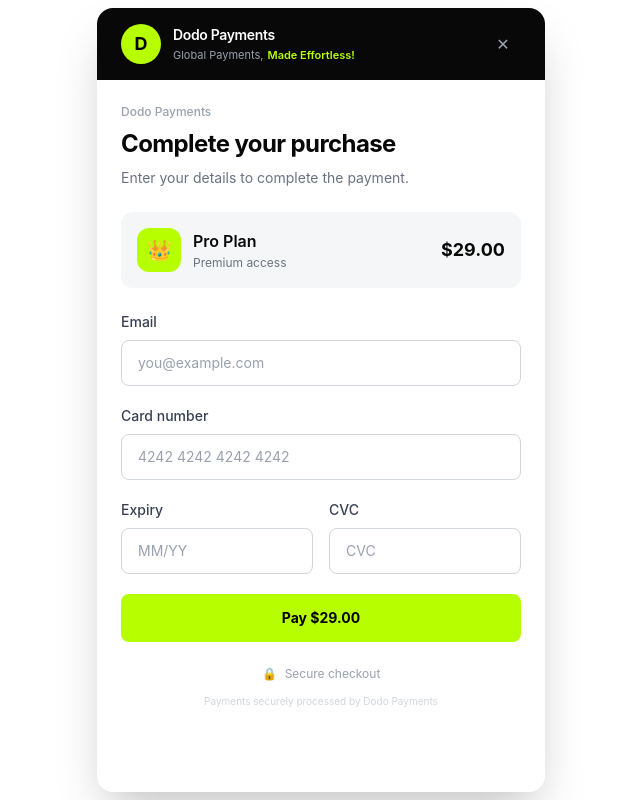
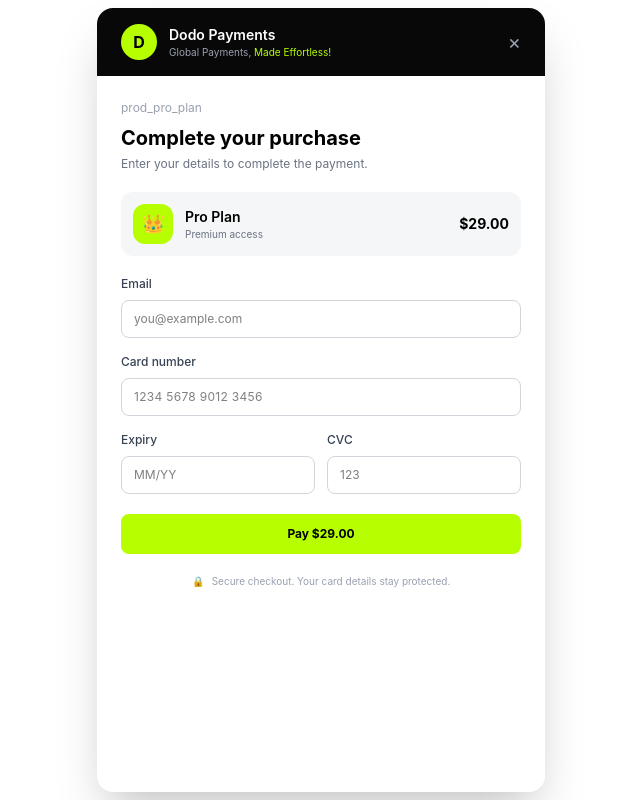
Before and after one commit to sanjeevrajak3009/dodo-checkout, a React (Vite) app in the folder checkout/: page / in a window 1280 px wide. Shown: the whole page, without its empty margins (319-959 px from the left). Built offline with nearby package versions, Linux system fonts and the light colour scheme.

Commit message:
Build embeddable checkout

```diff
--- a/checkout/src/App.tsx
+++ b/checkout/src/App.tsx
@@ -1,118 +1,33 @@
 import { useEffect, useState } from "react";
-
-import CheckoutForm from "./components/CheckoutForm";
-import PaymentStatus from "./components/PaymentStatus";
-
+import { isCheckoutInitMessage } from "./types/checkout";
 import { processPayment } from "./services/payment";
 
-import type { PaymentStatus as PaymentStatusType } from "./types/checkout";
-import {
-    isCheckoutInitMessage,
-} from "./types/checkout";
-
+type PaymentStatus = "idle" | "processing" | "success" | "error";
 
 function App() {
-  const [status, setStatus] =
-    useState<PaymentStatusType>("idle");
+  const [productId, setProductId] = useState("");
+  const [parentOrigin, setParentOrigin] = useState<string | null>(null);
 
+  const [email, setEmail] = useState("");
+  const [cardNumber, setCardNumber] = useState("");
+  const [expiry, setExpiry] = useState("");
+  const [cvc, setCvc] = useState("");
+
+  const [status, setStatus] = useState<PaymentStatus>("idle");
   const [errorMessage, setErrorMessage] = useState("");
 
-  const [productId, setProductId] = useState("");
-
-  const [parentOrigin, setParentOrigin] =
-    useState<string | null>(null);
-
-  /*
-   * Tell the SDK that the checkout is ready.
-   */
   useEffect(() => {
-    if (window.parent === window) {
-      return;
-    }
-
+    const sendReady = () => {
       window.parent.postMessage(
         {
           type: "checkout.ready",
         },
         "*"
       );
-  }, []);
-
-  /*
-   * Receive initialization from the SDK.
-   */
-useEffect(() => {
-  if (window.parent === window) {
-    return;
-  }
-
-  const sendCheckoutHeight = () => {
-    const root = document.getElementById("root");
-
-    if (!root) {
-      return;
-    }
-
-    const rootRect = root.getBoundingClientRect();
-
-    const height = Math.ceil(
-      Math.max(
-        rootRect.bottom,
-        root.scrollHeight,
-        document.body.scrollHeight,
-        document.documentElement.scrollHeight
-      )
-    );
-
-    window.parent.postMessage(
-      {
-        type: "checkout.resize",
-        payload: {
-          height: height + 8,
-        },
-      },
-      parentOrigin ?? "*"
-    );
     };
 
-  const root = document.getElementById("root");
+    sendReady();
 
-  if (!root) {
-    return;
-  }
-
-  const resizeObserver = new ResizeObserver(() => {
-    sendCheckoutHeight();
-  });
-
-  resizeObserver.observe(root);
-  resizeObserver.observe(document.body);
-
-  /*
-   * Initial measurement.
-   */
-  sendCheckoutHeight();
-
-  /*
-   * Measure after browser layout.
-   */
-  requestAnimationFrame(() => {
-    sendCheckoutHeight();
-  });
-
-  /*
-   * Measure once more after fonts/images/layout
-   * have settled.
-   */
-  setTimeout(() => {
-    sendCheckoutHeight();
-  }, 100);
-
-  return () => {
-    resizeObserver.disconnect();
-  };
-}, [parentOrigin]);
-useEffect(() => {
     const handleMessage = (event: MessageEvent) => {
       if (event.source !== window.parent) {
         return;
@@ -134,48 +49,179 @@
   }, []);
 
   const sendMessageToParent = (
-    type: string,
-    payload?: Record<string, unknown>
+    message: Record<string, unknown>
   ) => {
     if (!parentOrigin) {
       return;
     }
 
-    window.parent.postMessage(
-      {
-        type,
-        payload,
-      },
-      parentOrigin
+    window.parent.postMessage(message, parentOrigin);
+  };
+
+  const handleClose = () => {
+    sendMessageToParent({
+      type: "checkout.close",
+    });
+  };
+
+  const formatCardNumber = (value: string) => {
+    const digits = value
+      .replace(/\D/g, "")
+      .slice(0, 16);
+
+    return digits.replace(
+      /(\d{4})(?=\d)/g,
+      "$1 "
     );
   };
 
-  const handleClose = () => {
-    sendMessageToParent("checkout.close");
+  const formatExpiry = (value: string) => {
+    const digits = value
+      .replace(/\D/g, "")
+      .slice(0, 4);
+
+    if (!digits) {
+      return "";
+    }
+
+    // 7 -> 07/
+    if (digits.length === 1) {
+      const firstDigit = Number(digits[0]);
+
+      if (firstDigit >= 2 && firstDigit <= 9) {
+        return `0${firstDigit}/`;
+      }
+
+      return digits;
+    }
+
+    let month = digits.slice(0, 2);
+
+    const monthNumber = Number(month);
+
+    // 00 -> 01
+    if (monthNumber === 0) {
+      month = "01";
+    }
+
+    // 13 -> 03
+    if (monthNumber > 12) {
+      month = `0${month[1]}`;
+    }
+
+    const year = digits.slice(2);
+
+    if (!year) {
+      return `${month}/`;
+    }
+
+    return `${month}/${year}`;
   };
 
-  const handlePayment = async ({
-    cardNumber,
-  }: {
-    email: string;
-    cardNumber: string;
-    expiry: string;
-    cvc: string;
-  }) => {
+  const handleExpiryChange = (
+    value: string
+  ) => {
+    // Allow removing "/" first with backspace.
+    if (
+      expiry.endsWith("/") &&
+      value.length === expiry.length - 1
+    ) {
+      setExpiry(expiry.slice(0, -1));
+      return;
+    }
+
+    setExpiry(formatExpiry(value));
+  };
+
+  const validateForm = () => {
+    const cardDigits = cardNumber.replace(
+      /\s/g,
+      ""
+    );
+
+    if (!email.trim()) {
+      return "Enter your email.";
+    }
+
+    if (
+      !/^[^\s@]+@[^\s@]+\.[^\s@]+$/.test(
+        email
+      )
+    ) {
+      return "Enter a valid email.";
+    }
+
+    if (!/^\d{16}$/.test(cardDigits)) {
+      return "Enter a valid 16-digit card number.";
+    }
+
+    const expiryMatch =
+      /^(\d{2})\/(\d{2})$/.exec(expiry);
+
+    if (!expiryMatch) {
+      return "Enter a valid expiry date.";
+    }
+
+    const month = Number(expiryMatch[1]);
+    const year = Number(
+      `20${expiryMatch[2]}`
+    );
+
+    if (month < 1 || month > 12) {
+      return "Enter a valid expiry month.";
+    }
+
+    const now = new Date();
+
+    const expiryDate = new Date(
+      year,
+      month,
+      0,
+      23,
+      59,
+      59
+    );
+
+    if (expiryDate < now) {
+      return "Your card has expired.";
+    }
+
+    if (!/^\d{3}$/.test(cvc)) {
+      return "CVC must be 3 digits.";
+    }
+
+    return null;
+  };
+
+  const handlePayment = async () => {
     if (status === "processing") {
       return;
     }
 
     setErrorMessage("");
+
+    const validationError = validateForm();
+
+    if (validationError) {
+      setStatus("error");
+      setErrorMessage(validationError);
+      return;
+    }
+
     setStatus("processing");
 
-    const result = await processPayment(cardNumber);
+    const result = await processPayment(
+      cardNumber
+    );
 
     if (result.status === "success") {
       setStatus("success");
 
-      sendMessageToParent("checkout.success", {
+      sendMessageToParent({
+        type: "checkout.success",
+        payload: {
           sessionId: result.sessionId,
+        },
       });
 
       return;
@@ -184,35 +230,34 @@
     setStatus("error");
     setErrorMessage(result.message);
 
-    sendMessageToParent("checkout.error", {
+    sendMessageToParent({
+      type: "checkout.error",
+      payload: {
         code: result.code,
         message: result.message,
+      },
     });
   };
 
-  /*
-   * Success screen
-   */
   if (status === "success") {
     return (
-      <main className="bg-transparent ">
-        <section className="relative mx-auto w-full max-w-md overflow-hidden rounded-2xl bg-white text-center shadow-2xl">
-
-          {/* Header */}
-          <div className="flex items-center justify-between bg-[#080808] px-6 py-5">
+      <main className="h-full overflow-hidden bg-transparent p-2">
+        <section className="mx-auto flex h-full w-full max-w-md flex-col overflow-hidden rounded-2xl bg-white shadow-2xl">
+          <header className="shrink-0 bg-[#080808] px-6 py-4">
+            <div className="flex items-center justify-between">
               <div className="flex items-center gap-3">
-              <div className="flex h-9 w-9 items-center justify-center rounded-full bg-[#B7FF00] text-lg font-bold text-black">
+                <div className="flex h-9 w-9 items-center justify-center rounded-full bg-[#B7FF00] font-bold text-black">
                   D
                 </div>
 
-              <div className="text-left">
+                <div>
                   <p className="text-sm font-semibold text-white">
                     Dodo Payments
                   </p>
 
-                <p className="text-[11px] text-gray-400">
-                  Global Payments,
-                  <span className="ml-1 text-[#B7FF00]">
+                  <p className="text-[10px] text-gray-400">
+                    Global Payments,{" "}
+                    <span className="text-[#B7FF00]">
                       Made Effortless!
                     </span>
                   </p>
@@ -222,35 +267,36 @@
               <button
                 type="button"
                 onClick={handleClose}
+                className="text-xl text-gray-400 transition hover:text-white"
                 aria-label="Close checkout"
-              className="flex h-8 w-8 items-center justify-center rounded-full text-gray-400 transition hover:bg-white/10 hover:text-white"
               >
-              ✕
+                ×
               </button>
             </div>
+          </header>
 
-          {/* Success content */}
-          <div className="p-8">
-            <div className="mx-auto mb-5 flex h-16 w-16 items-center justify-center rounded-full bg-[#B7FF00] text-3xl font-bold text-black">
+          <div className="checkout-scroll flex-1 overflow-y-auto p-6">
+            <div className="flex min-h-full flex-col items-center justify-center text-center">
+              <div className="flex h-16 w-16 items-center justify-center rounded-full bg-[#B7FF00] text-2xl">
                 ✓
               </div>
 
-            <h1 className="text-2xl font-bold text-[#080808]">
+              <h1 className="mt-5 text-2xl font-bold text-black">
                 Payment successful
               </h1>
 
-            <p className="mt-2 text-sm text-gray-500">
-              Your payment has been completed successfully.
+              <p className="mt-2 max-w-xs text-sm text-gray-500">
+                Your payment has been processed
+                successfully.
               </p>
 
-            <div className="mt-6 rounded-xl bg-[#F5F6F7] p-4 text-left">
-              <p className="text-xs font-medium uppercase tracking-wide text-gray-400">
-                Payment status
-              </p>
-
-              <p className="mt-1 text-sm font-medium text-gray-800">
-                Your payment session was created successfully.
-              </p>
+              <button
+                type="button"
+                onClick={handleClose}
+                className="mt-8 w-full rounded-xl bg-[#B7FF00] py-3 text-sm font-bold text-black transition hover:bg-[#A8ED00]"
+              >
+                Done
+              </button>
             </div>
           </div>
         </section>
@@ -258,119 +304,217 @@
     );
   }
 
-  /*
-   * Checkout
-   */
   return (
-    <main className=" md:h-screen bg-transparent  p-2">
+    <main className="h-full overflow-hidden bg-transparent p-2">
       <section className="mx-auto flex h-full w-full max-w-md flex-col overflow-hidden rounded-2xl bg-white shadow-2xl">
 
-        {/* Dodo Header */}
+        {/* HEADER */}
         <header className="shrink-0 bg-[#080808] px-6 py-4">
           <div className="flex items-center justify-between">
-
             <div className="flex items-center gap-3">
-              {/* Logo */}
-              <div className="flex h-10 w-10 items-center justify-center rounded-full bg-[#B7FF00] text-lg font-bold text-black">
+              <div className="flex h-9 w-9 items-center justify-center rounded-full bg-[#B7FF00] font-bold text-black">
                 D
               </div>
 
-              {/* Brand */}
               <div>
-                <p className="text-sm font-semibold tracking-tight text-white">
+                <p className="text-sm font-semibold text-white">
                   Dodo Payments
                 </p>
 
-                <p className="mt-0.5 text-[11px] text-gray-400">
-                  Global Payments,
-                  <span className="ml-1 font-semibold text-[#B7FF00]">
+                <p className="text-[10px] text-gray-400">
+                  Global Payments,{" "}
+                  <span className="text-[#B7FF00]">
                     Made Effortless!
                   </span>
                 </p>
               </div>
             </div>
 
-            {/* Close */}
             <button
               type="button"
               onClick={handleClose}
+              className="text-xl text-gray-400 transition hover:text-white"
               aria-label="Close checkout"
-              className="flex h-9 w-9 items-center justify-center rounded-full text-gray-400 transition hover:bg-white/10 hover:text-white"
             >
-              ✕
+              ×
             </button>
           </div>
         </header>
 
-        {/* Main content */}
-        <div className="hide-scrollbar min-h-0 flex-1 overflow-y-auto p-6 ">
+        {/* SCROLLABLE CONTENT */}
+        <div className="checkout-scroll min-h-0 flex-1 overflow-y-auto p-6">
 
-          {/* Heading */}
-          <div className="mb-6">
-            <p className="mb-2 text-xs font-medium text-gray-400">
-              {productId || "Dodo Payments"}
+          <p className="text-xs text-gray-400">
+            {productId || "prod_pro_plan"}
           </p>
 
-            <h1 className="text-2xl font-bold tracking-tight text-[#080808]">
+          <h1 className="mt-2 text-xl font-bold text-black">
             Complete your purchase
           </h1>
 
-            <p className="mt-2 text-sm text-gray-500">
-              Enter your details to complete the payment.
+          <p className="mt-1 text-xs text-gray-500">
+            Enter your details to complete the
+            payment.
           </p>
-          </div>
 
-          {/* Product */}
-          <div className="mb-6 rounded-xl bg-[#F5F6F7] p-4">
-            <div className="flex items-center justify-between">
-
+          {/* PRODUCT */}
+          <div className="mt-5 flex items-center justify-between rounded-xl bg-[#F5F6F7] p-3">
             <div className="flex items-center gap-3">
-
-                <div className="flex h-11 w-11 items-center justify-center rounded-xl bg-[#B7FF00] text-xl">
+              <div className="flex h-10 w-10 items-center justify-center rounded-xl bg-[#B7FF00] text-lg">
                 👑
               </div>
 
               <div>
-                  <h2 className="font-semibold text-[#080808]">
+                <p className="text-sm font-semibold text-black">
                   Pro Plan
-                  </h2>
+                </p>
 
-                  <p className="mt-0.5 text-xs text-gray-500">
+                <p className="text-[10px] text-gray-500">
                   Premium access
                 </p>
               </div>
-
             </div>
 
-              <span className="text-lg font-bold text-[#080808]">
+            <p className="text-sm font-bold text-black">
               $29.00
-              </span>
+            </p>
+          </div>
 
+          {/* ERROR */}
+          {status === "error" &&
+            errorMessage && (
+              <div className="mt-5 rounded-lg border border-red-200 bg-red-50 px-3 py-3 text-xs text-red-600">
+                {errorMessage}
+              </div>
+            )}
+
+          {/* EMAIL */}
+          <div className="mt-5">
+            <label
+              htmlFor="email"
+              className="mb-2 block text-xs font-medium text-gray-700"
+            >
+              Email
+            </label>
+
+            <input
+              id="email"
+              type="email"
+              value={email}
+              onChange={(event) =>
+                setEmail(event.target.value)
+              }
+              placeholder="you@example.com"
+              className="w-full rounded-lg border border-gray-300 bg-white px-3 py-2.5 text-xs text-black outline-none transition focus:border-[#B7FF00] focus:ring-1 focus:ring-[#B7FF00]"
+            />
+          </div>
+
+          {/* CARD NUMBER */}
+          <div className="mt-4">
+            <label
+              htmlFor="card-number"
+              className="mb-2 block text-xs font-medium text-gray-700"
+            >
+              Card number
+            </label>
+
+            <input
+              id="card-number"
+              type="text"
+              inputMode="numeric"
+              autoComplete="cc-number"
+              value={cardNumber}
+              onChange={(event) =>
+                setCardNumber(
+                  formatCardNumber(
+                    event.target.value
+                  )
+                )
+              }
+              placeholder="1234 5678 9012 3456"
+              maxLength={19}
+              className="w-full rounded-lg border border-gray-300 bg-white px-3 py-2.5 text-xs tracking-wide text-black outline-none transition focus:border-[#B7FF00] focus:ring-1 focus:ring-[#B7FF00]"
+            />
+          </div>
+
+          {/* EXPIRY + CVC */}
+          <div className="mt-4 grid grid-cols-2 gap-3">
+
+            <div>
+              <label
+                htmlFor="expiry"
+                className="mb-2 block text-xs font-medium text-gray-700"
+              >
+                Expiry
+              </label>
+
+              <input
+                id="expiry"
+                type="text"
+                inputMode="numeric"
+                autoComplete="cc-exp"
+                value={expiry}
+                onChange={(event) =>
+                  handleExpiryChange(
+                    event.target.value
+                  )
+                }
+                placeholder="MM/YY"
+                maxLength={5}
+                className="w-full rounded-lg border border-gray-300 bg-white px-3 py-2.5 text-xs text-black outline-none transition focus:border-[#B7FF00] focus:ring-1 focus:ring-[#B7FF00]"
+              />
+            </div>
+
+            <div>
+              <label
+                htmlFor="cvc"
+                className="mb-2 block text-xs font-medium text-gray-700"
+              >
+                CVC
+              </label>
+
+              <input
+                id="cvc"
+                type="text"
+                inputMode="numeric"
+                autoComplete="cc-csc"
+                value={cvc}
+                onChange={(event) =>
+                  setCvc(
+                    event.target.value
+                      .replace(/\D/g, "")
+                      .slice(0, 3)
+                  )
+                }
+                placeholder="123"
+                maxLength={3}
+                className="w-full rounded-lg border border-gray-300 bg-white px-3 py-2.5 text-xs text-black outline-none transition focus:border-[#B7FF00] focus:ring-1 focus:ring-[#B7FF00]"
+              />
             </div>
           </div>
 
-          {/* Error */}
-          {status === "error" && (
-            <PaymentStatus message={errorMessage} />
-          )}
+          {/* PAY BUTTON */}
+          <button
+            type="button"
+            onClick={handlePayment}
+            disabled={status === "processing"}
+            className="mt-5 w-full rounded-lg bg-[#B7FF00] py-3 text-xs font-bold text-black transition hover:bg-[#A8ED00] active:scale-[0.99] disabled:cursor-not-allowed disabled:opacity-60"
+          >
+            {status === "processing"
+              ? "Processing..."
+              : "Pay $29.00"}
+          </button>
 
-          {/* Form */}
-          <CheckoutForm
-            isProcessing={status === "processing"}
-            onSubmit={handlePayment}
-          />
-
-          {/* Security */}
-          <div className="mt-6 flex items-center justify-center gap-2 text-xs text-gray-400">
+          {/* SECURITY */}
+          <div className="mt-5 flex items-center justify-center gap-2 text-[10px] text-gray-400">
             <span>🔒</span>
-            <span>Secure checkout</span>
+            <span>
+              Secure checkout. Your card details
+              stay protected.
+            </span>
           </div>
 
-          {/* Powered by */}
-          <p className="mt-3 text-center text-[10px] text-gray-300">
-            Payments securely processed by Dodo Payments
-          </p>
-
+          <div className="h-6" />
         </div>
       </section>
     </main>
--- a/checkout/src/index.css
+++ b/checkout/src/index.css
@@ -3,21 +3,24 @@
 html,
 body,
 #root {
+  width: 100%;
+  height: 100%;
   margin: 0;
-  padding: 0;
-  width: 100%;
-  background: transparent;
 }
 
+html,
 body {
   overflow: hidden;
 }
 
-.hide-scrollbar {
-  scrollbar-width: none;
-  -ms-overflow-style: none;
+* {
+  box-sizing: border-box;
 }
 
-.hide-scrollbar::-webkit-scrollbar {
-  display: none;
+.checkout-scroll {
+  flex: 1 1 auto;
+  min-height: 0;
+  overflow-y: auto;
+  overflow-x: hidden;
+  -webkit-overflow-scrolling: touch;
 }
```
Also changed, not shown: 1 other file (tests, documents, lock files or other folders). Lines whose indentation alone changed are shown as unchanged.
